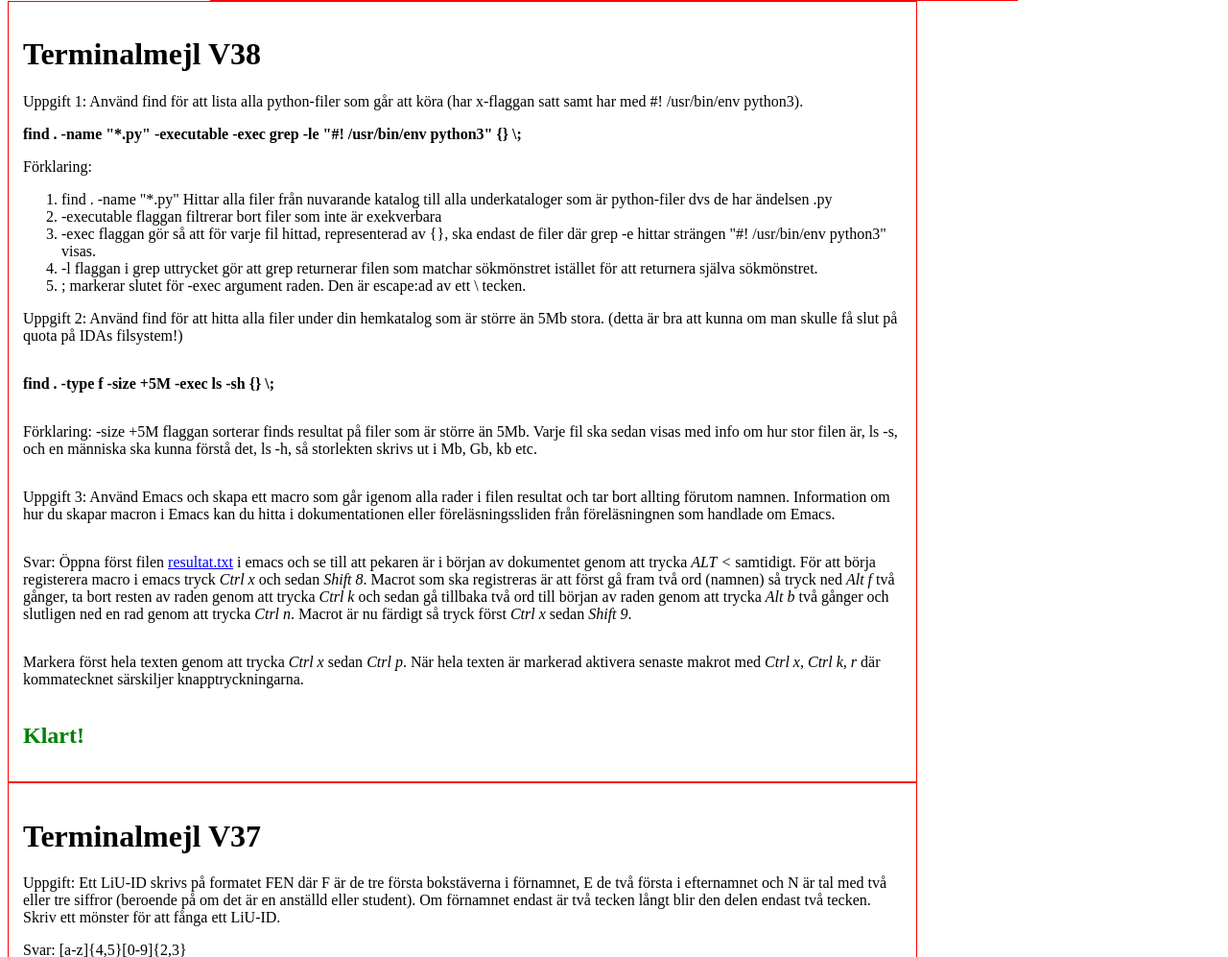
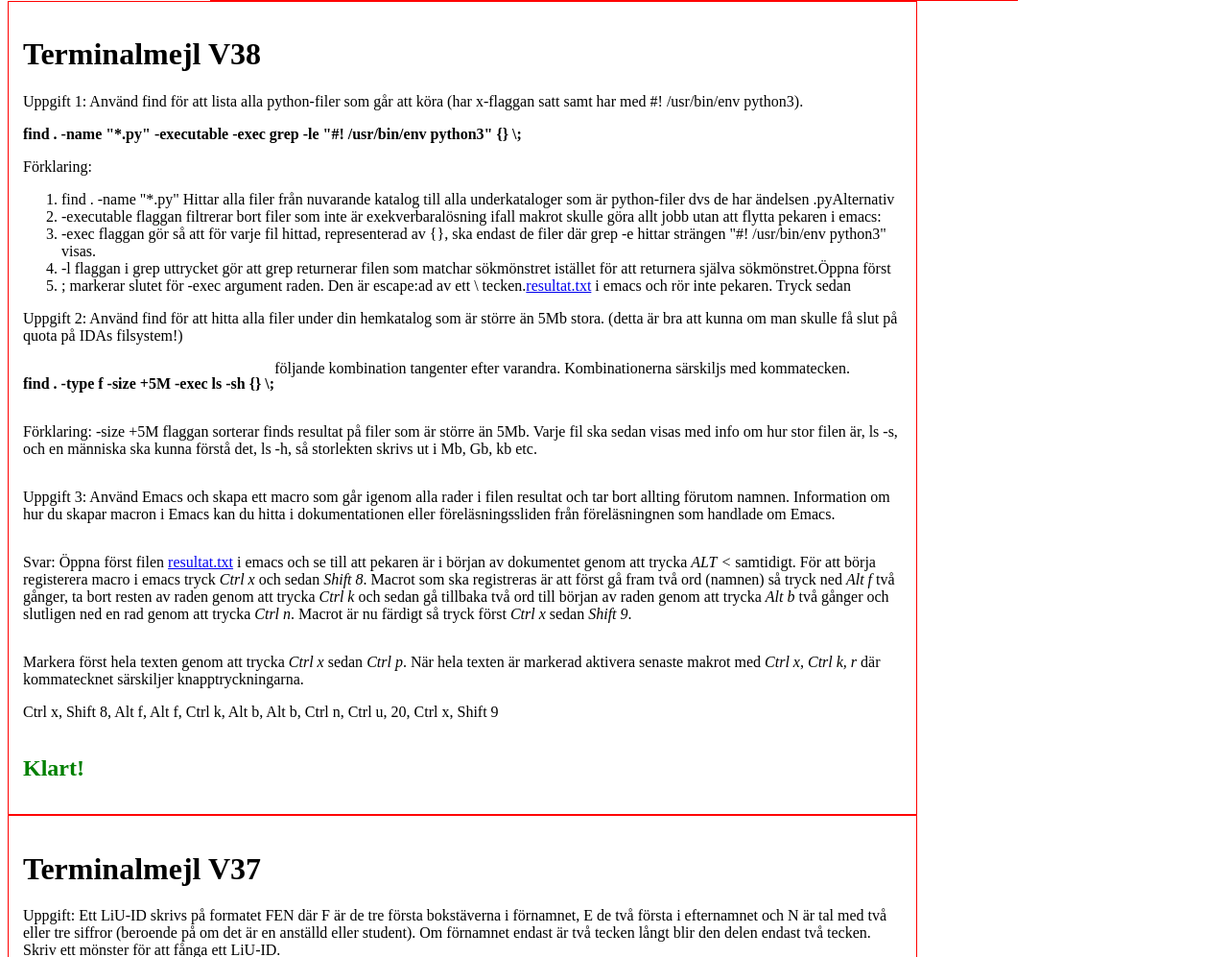
Before and after one commit to DanielFredrikBerg/TDP001, a Flask app: page / in a window 1280 px wide. Shown: the part 379-1376 px from the top of the page at 96% size. Run offline with Flask 2, Linux system fonts and the light colour scheme.

Commit message:
alternative solution emacs macro

```diff
--- a/app/templates/index.html
+++ b/app/templates/index.html
@@ -202,6 +202,10 @@
   <p style="float:left">Uppgift 3: Använd Emacs och skapa ett macro som går igenom alla rader i filen resultat och tar bort allting förutom namnen. Information om hur du skapar macron i Emacs kan du hitta i dokumentationen eller föreläsningssliden från föreläsningnen som handlade om Emacs. </p>
   <p style="float:left">Svar: Öppna först filen <a href="./resultat.txt">resultat.txt</a> i emacs och se till att pekaren är i början av dokumentet genom att trycka <i>ALT</i> <i><</i> samtidigt. För att börja registerera macro i emacs tryck <i>Ctrl</i> <i>x</i> och sedan <i>Shift</i> <i>8</i>. Macrot som ska registreras är att först gå fram två ord (namnen) så tryck ned <i>Alt</i> <i>f</i> två gånger, ta bort resten av raden genom att trycka <i>Ctrl</i> <i>k</i> och sedan gå tillbaka två ord till början av raden genom att trycka <i>Alt</i> <i>b</i> två gånger och slutligen ned en rad genom att trycka <i>Ctrl</i> <i>n</i>. Macrot är nu färdigt så tryck först <i>Ctrl x</i> sedan <i>Shift</i> <i>9</i>.</p>
 <p style="float:left">Markera först hela texten genom att trycka <i>Ctrl</i> <i>x</i> sedan <i>Ctrl p</i>. När hela texten är markerad aktivera senaste makrot med <i>Ctrl x, Ctrl k, r</i> där kommatecknet särskiljer knapptryckningarna.</p>
+
+  <p>Alternativ lösning ifall makrot skulle göra allt jobb utan att flytta pekaren i emacs: Öppna först <a href="./resultat.txt">resultat.txt</a> i emacs och rör inte pekaren. Tryck sedan följande kombination tangenter efter varandra. Kombinationerna särskiljs med kommatecken.</p>
+  <p>Ctrl x, Shift 8, Alt f, Alt f, Ctrl k, Alt b, Alt b, Ctrl n, Ctrl u, 20, Ctrl x, Shift 9</p>
+
 <h2 style="color: green; float: left">Klart!</h2>
 </div>
 
```
